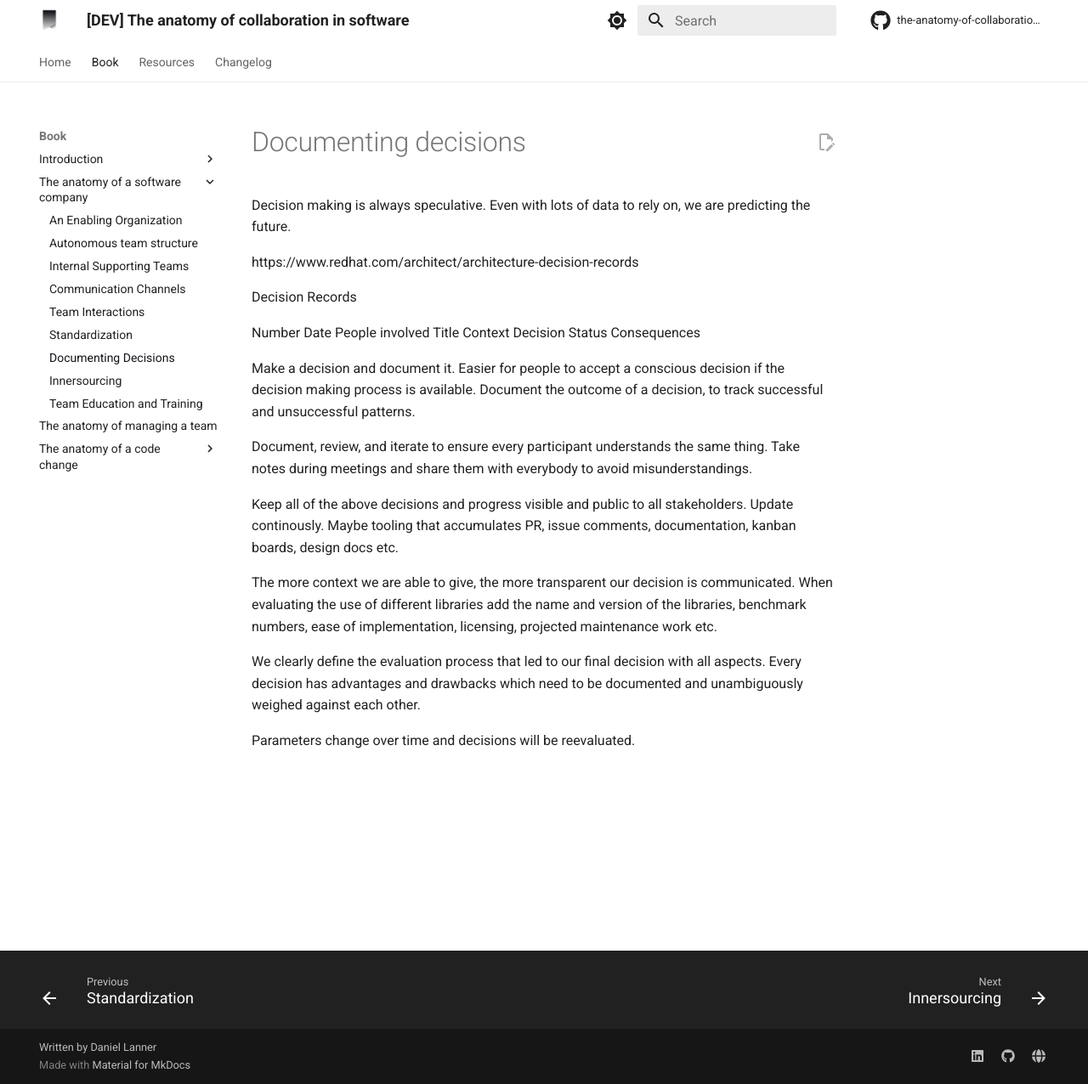
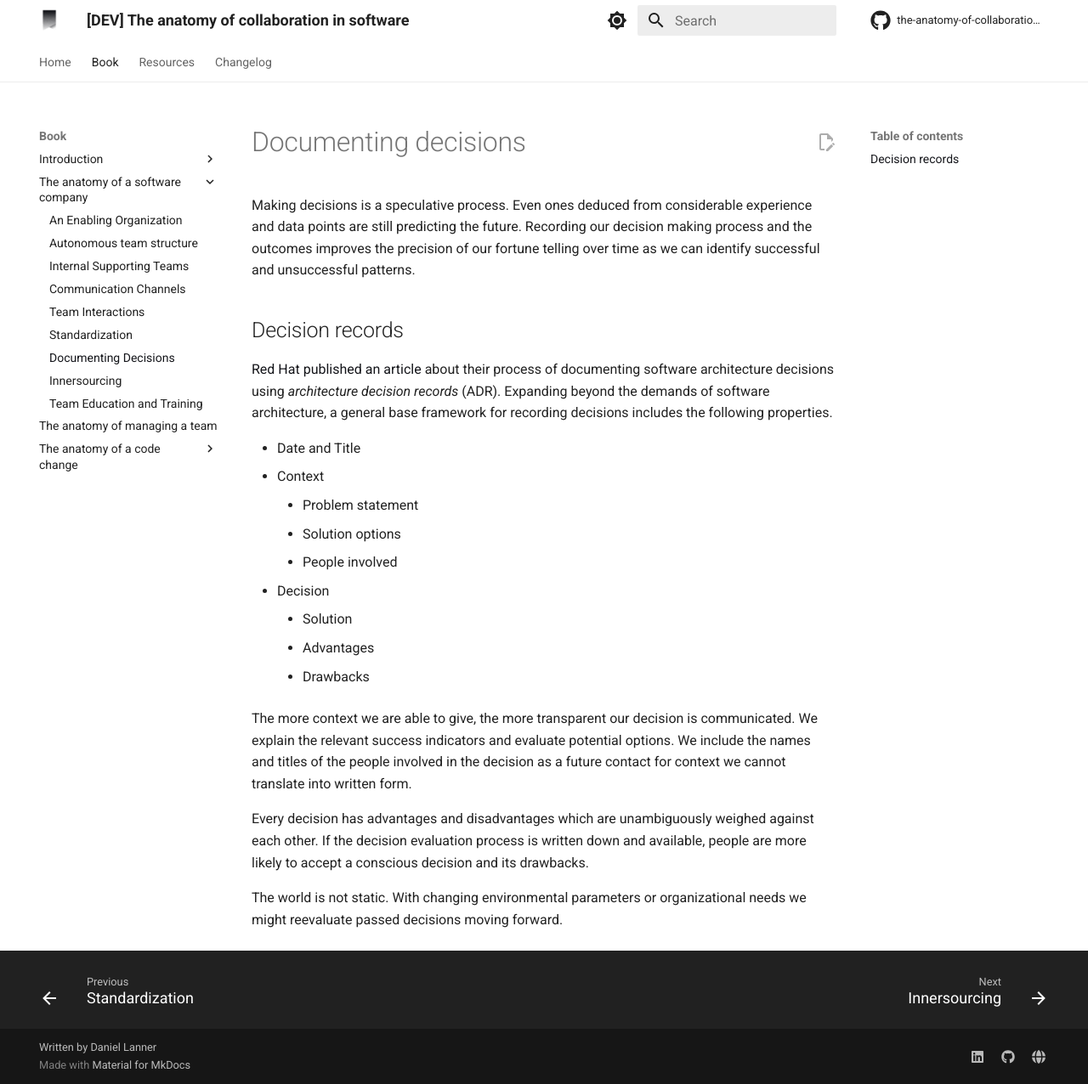
Before and after one commit to engineering-collaboration/book, an MkDocs documentation site: the page built from docs/book/anatomy-of-a-software-company/document-decisions.md, in a window 1280 px wide and 1276 px high. Shown: the whole window at 85% size. Built offline with MkDocs 1.6.1 and Material for MkDocs 9.7.7, drawn with Linux system fonts in a browser that asks for light colours; comment, search, counter and statistics services are not loaded.

Commit message:
Summarize notes on documenting decisions

```diff
--- a/docs/book/anatomy-of-a-software-company/document-decisions.md
+++ b/docs/book/anatomy-of-a-software-company/document-decisions.md
@@ -1,29 +1,23 @@
 # Documenting decisions
 
-Decision making is always speculative. Even with lots of data to rely on, we are predicting the future.
+Making decisions is a speculative process. Even ones deduced from considerable experience and data points are still predicting the future. Recording our decision making process and the outcomes improves the precision of our fortune telling over time as we can identify successful and unsuccessful patterns.
 
-https://www.redhat.com/architect/architecture-decision-records
+## Decision records
 
-Decision Records
+[Red Hat published an article](https://www.redhat.com/architect/architecture-decision-records) about their process of documenting software architecture decisions using *architecture decision records* (ADR). Expanding beyond the demands of software architecture, a general base framework for recording decisions includes the following properties.
 
-Number
-Date
-People involved
-Title
-Context
-Decision
-Status
-Consequences
+- Date and Title
+- Context
+    - Problem statement
+    - Solution options
+    - People involved
+- Decision
+    - Solution
+    - Advantages
+    - Drawbacks
 
-Make a decision and document it. Easier for people to accept a conscious decision if the decision making process is available.
-Document the outcome of a decision, to track successful and unsuccessful patterns.
+The more context we are able to give, the more transparent our decision is communicated. We explain the relevant success indicators and evaluate potential options. We include the names and titles of the people involved in the decision as a future contact for context we cannot translate into written form.
 
-Document, review, and iterate to ensure every participant understands the same thing. Take notes during meetings and share them with everybody to avoid misunderstandings.
+Every decision has advantages and disadvantages which are unambiguously weighed against each other. If the decision evaluation process is written down and available, people are more likely to accept a conscious decision and its drawbacks.
 
-Keep all of the above decisions and progress visible and public to all stakeholders. Update continously. Maybe tooling that accumulates PR, issue comments, documentation, kanban boards, design docs etc.
-
-The more context we are able to give, the more transparent our decision is communicated. When evaluating the use of different libraries add the name and version of the libraries, benchmark numbers, ease of implementation, licensing, projected maintenance work etc.
-
-We clearly define the evaluation process that led to our final decision with all aspects. Every decision has advantages and drawbacks which need to be documented and unambiguously weighed against each other.
-
-Parameters change over time and decisions will be reevaluated.
+The world is not static. With changing environmental parameters or organizational needs we might reevaluate passed decisions moving forward.
```
